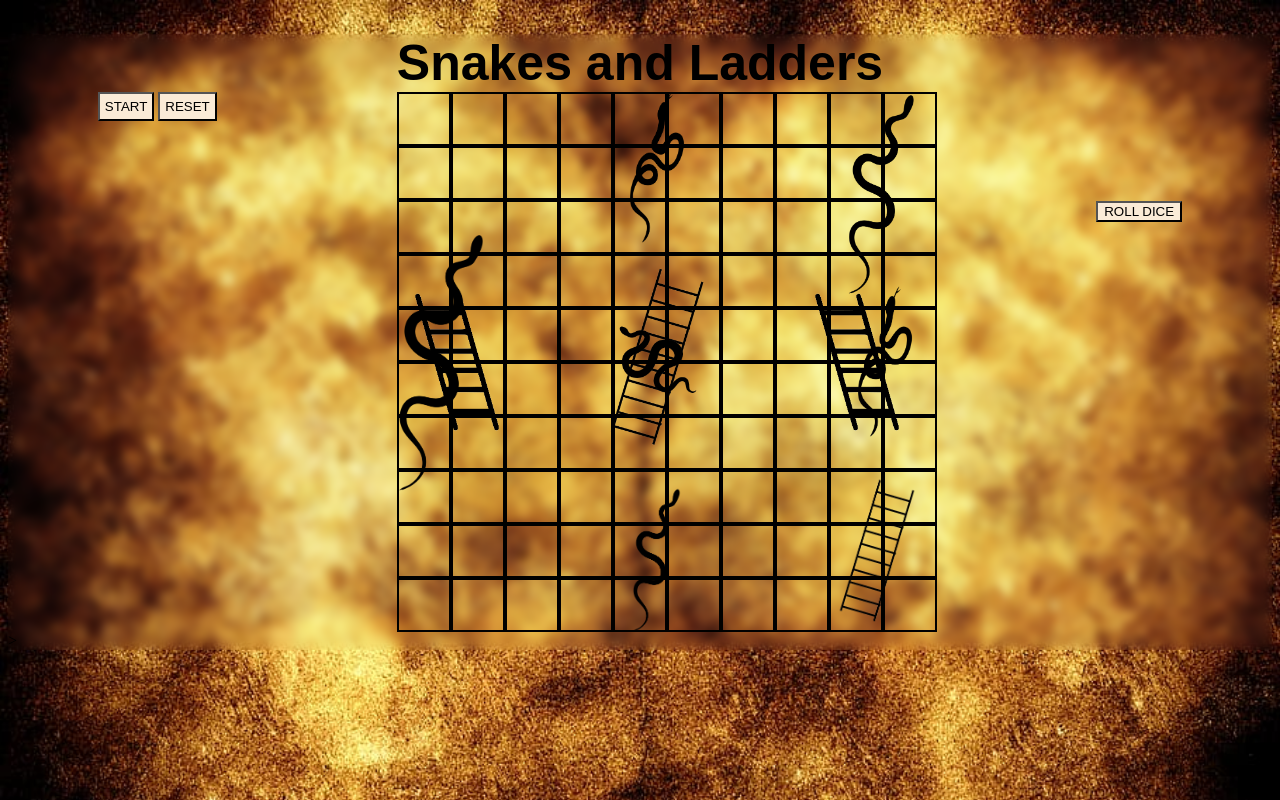
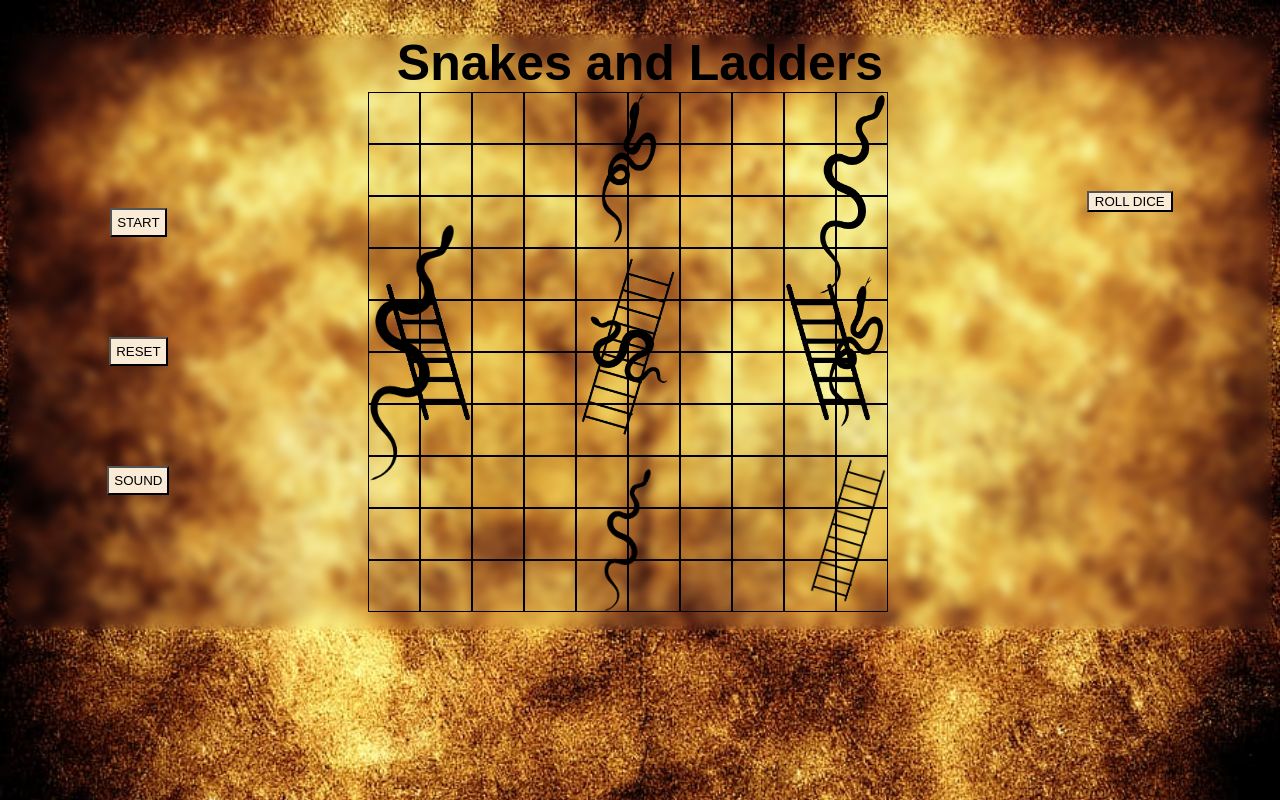
Before and after one commit to Sshaker2/snakes-and-ladders, a plain HTML site: page index.html in a window 1280 px wide. Drawn offline with Linux system fonts and the light colour scheme; a web font is replaced by a local one.

Commit message:
style changes

```diff
--- a/index.html
+++ b/index.html
@@ -19,6 +19,7 @@
       <div id="buttons">
         <button id="start" class="button">Start</button>
         <button id="reset" class="button">Reset</button>
+        <button id="sound" class="button">Sound</button>
       </div>
 
       <section id="board"></section>
--- a/newscript.js
+++ b/newscript.js
@@ -135,6 +135,8 @@ function snakes(player) {
     player.positionY = 7;
   }
   if (player.positionX === 4 && player.positionY === 4) {
+    player.positionX = 5;
+    player.positionY = 5;
   }
   if (player.positionX === 9 && player.positionY === 3) {
     player.positionX = 9;
--- a/style.css
+++ b/style.css
@@ -57,7 +57,7 @@ h1 {
   align-items: center;
   height: 50px;
   aspect-ratio: 1;
-  border: 2px solid black;
+  border: 1px solid black;
 }
 
 #mainDiv {
@@ -94,3 +94,10 @@ h1 {
   text-transform: uppercase;
   padding: 5px;
 }
+#buttons {
+  display: flex;
+  flex-direction: column;
+  gap: 100px;
+  justify-content: center;
+  align-items: center;
+}
```
